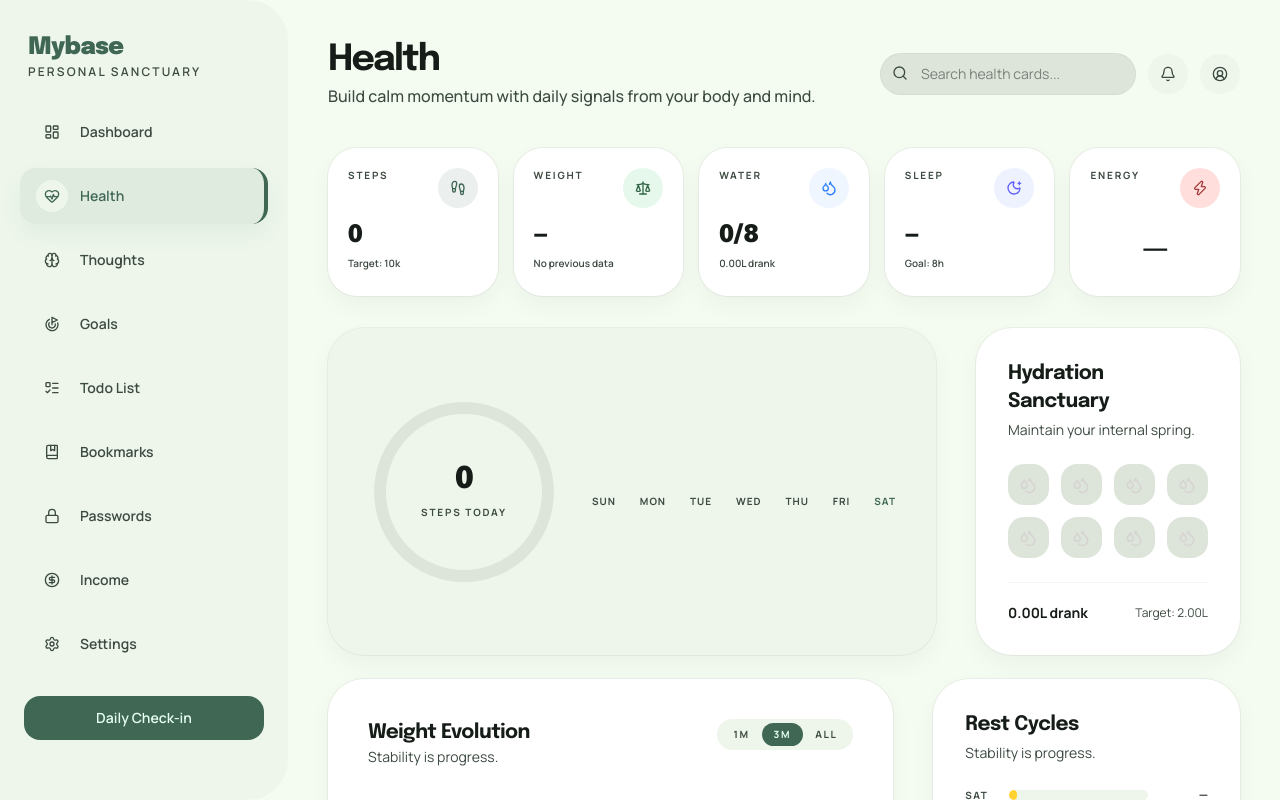
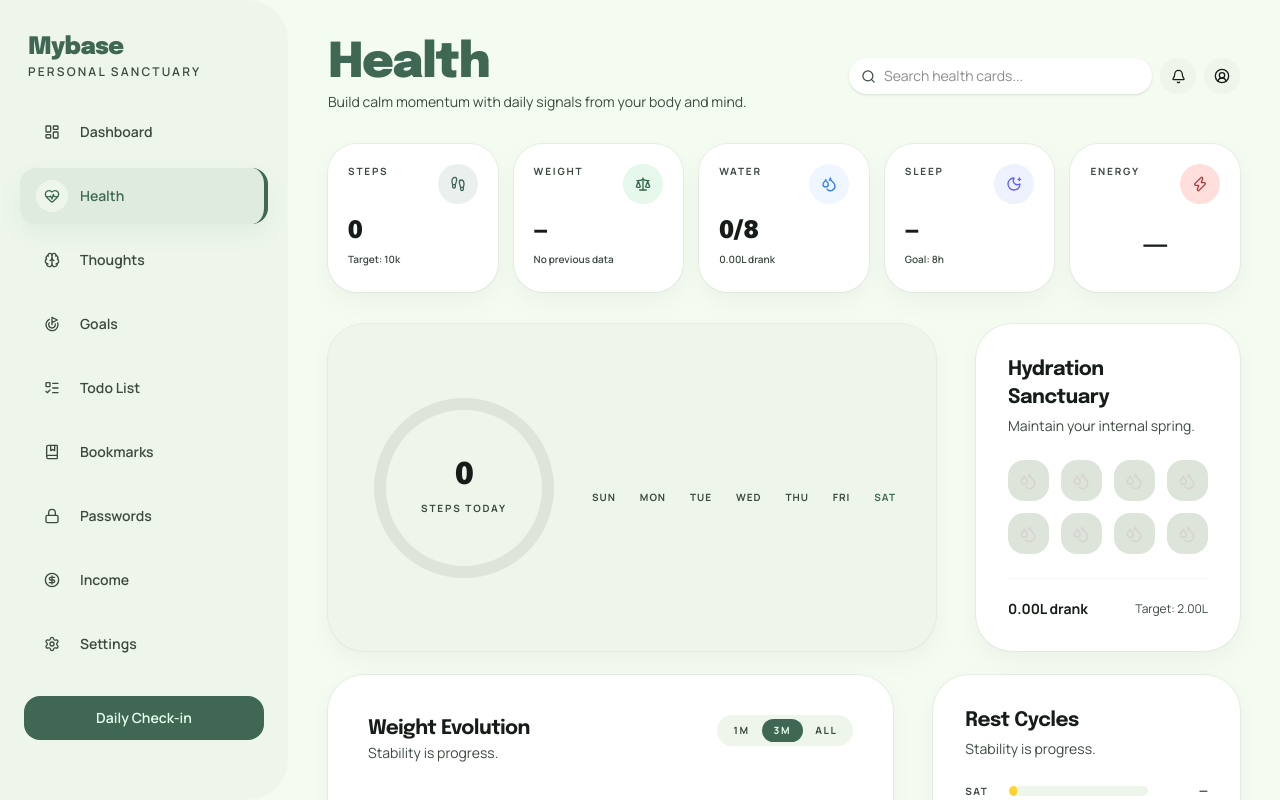
Before and after one commit to aneeshsharma72067/mybase, a React (Vite) app: page /mybase/health in a window 1280 px wide. Shown: the top 800 px of the page. Built offline with nearby package versions, Linux system fonts and the light colour scheme.

Commit message:
Refines Health header layout and visual hierarchy
Improves typography, color, and spacing to enhance visual clarity
and accessibility. Updates search input and action button styles
for better alignment, consistency, and usability.

```diff
--- a/src/components/health/HealthHeader.tsx
+++ b/src/components/health/HealthHeader.tsx
@@ -7,35 +7,35 @@ interface HealthHeaderProps {
 
 export function HealthHeader({ query, onQueryChange }: HealthHeaderProps) {
   return (
-    <header className="mb-8 flex flex-wrap items-center justify-between gap-4 lg:mb-10">
+    <header className="mb-8 flex flex-wrap items-center justify-between gap-4">
       <div>
-        <h1 className="font-display text-3xl font-bold tracking-tighter text-on-surface lg:text-4xl">Health</h1>
-        <p className="mt-1 text-sm font-medium text-on-surface-variant lg:text-base">Build calm momentum with daily signals from your body and mind.</p>
+        <h1 className="font-display text-3xl font-black tracking-tight text-primary lg:text-5xl">Health</h1>
+        <p className="mt-1 text-sm text-on-surface-variant">Build calm momentum with daily signals from your body and mind.</p>
       </div>
 
-      <div className="flex items-center gap-3">
-        <label className="relative hidden sm:block">
+      <div className="flex flex-wrap items-center gap-2">
+        <label className="flex items-center gap-2 rounded-full bg-surface-container-lowest px-3 py-2 text-on-surface-variant shadow-sm">
+          <Search size={15} />
           <span className="sr-only">Search health cards</span>
           <input
             value={query}
             onChange={(event) => onQueryChange(event.target.value)}
-            className="w-64 rounded-full border border-outline-variant/30 bg-surface-container-highest px-4 py-2.5 pl-10 text-sm text-on-surface outline-none transition focus:border-primary/30 focus:ring-2 focus:ring-primary/20"
+            className="w-44 bg-transparent text-sm text-on-surface outline-none lg:w-64"
             placeholder="Search health cards..."
             type="search"
           />
-          <Search size={16} className="pointer-events-none absolute left-3 top-3 text-on-surface-variant" />
         </label>
         <button
           type="button"
           aria-label="Open notifications"
-          className="inline-flex h-10 w-10 items-center justify-center rounded-full bg-surface-container-low text-on-surface-variant transition hover:bg-surface-container"
+          className="inline-flex h-9 w-9 items-center justify-center rounded-full bg-surface-container-low text-on-surface hover:bg-surface-container"
         >
-          <Bell size={16} />
+          <Bell size={15} />
         </button>
         <button
           type="button"
           aria-label="Open profile"
-          className="inline-flex h-10 w-10 items-center justify-center rounded-full bg-surface-container-low text-on-surface-variant transition hover:bg-surface-container"
+          className="inline-flex h-9 w-9 items-center justify-center rounded-full bg-surface-container-low text-on-surface hover:bg-surface-container"
         >
           <UserCircle2 size={16} />
         </button>
```
